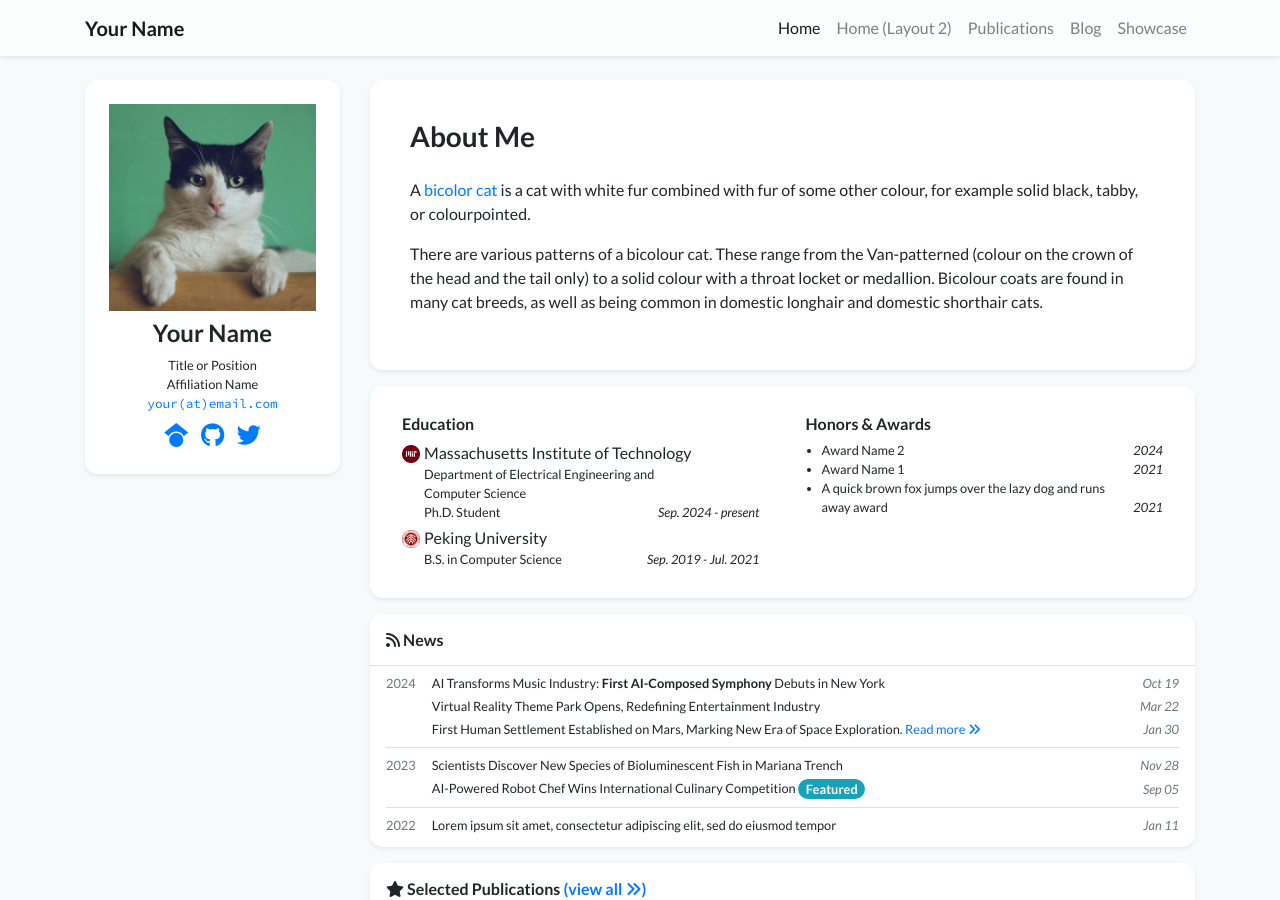
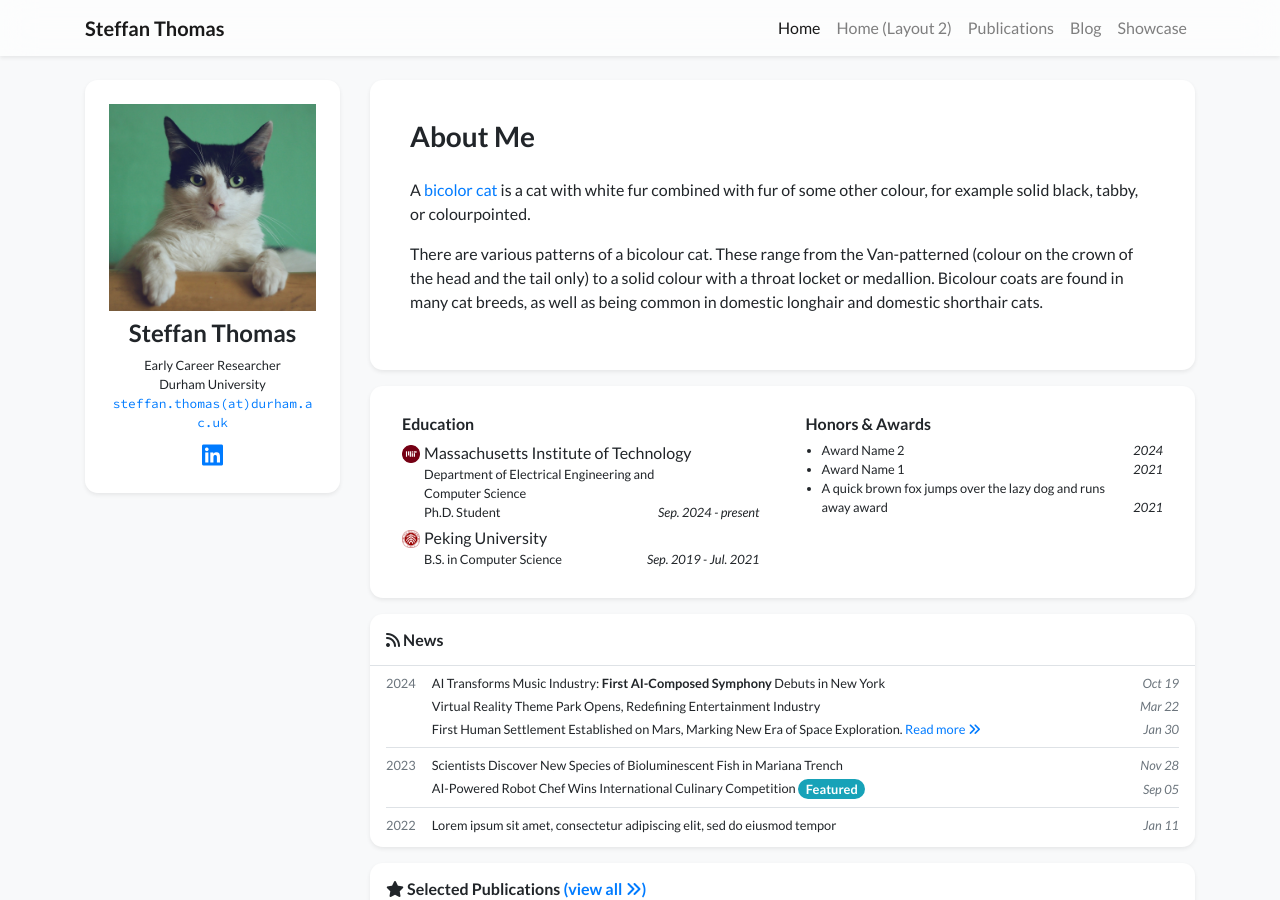
Before and after one commit to Steffan24/sthomas.github.io, a Jekyll site: the page built from index.html, in a window 1280 px wide and 900 px high. Built offline with Jekyll 4.4.1, drawn with Linux system fonts in a browser that asks for light colours; nearby versions of some CDN libraries; a style sheet for code colours, icons or effects is not loaded.

Commit message:
Update profile.yml

```diff
--- a/_data/profile.yml
+++ b/_data/profile.yml
@@ -1,19 +1,19 @@
-primary_name: "Your Name"
+primary_name: "Steffan Thomas"
 secondary_name: ""
-navbar_name: "Your Name"
+navbar_name: "Steffan Thomas"
 
 positions:
-- name: Title or Position
-- name: Affiliation Name
-  logo: /assets/images/badges/MIT_Social_circle.png  # Logo is optional
+- name: Early Career Researcher
+- name: Durham University
+  logo: #/assets/images/badges/MIT_Social_circle.png  # Logo is optional
 
 
-email: "your@email.com"
+email: "steffan.thomas@durham.ac.uk"
 # cv_link: link-to-your-cv-file
-gscholar: xFmQpf4AAAAJ  # This is an example, replace it with your own Google Scholar ID
-github: your_github_id
-twitter: your_twitter_id  # Do not include the '@' symbol
-# linkedin: your-linked-in-id
+#gscholar: xFmQpf4AAAAJ  # This is an example, replace it with your own Google Scholar ID
+#github: your_github_id
+#twitter: your_twitter_id  # Do not include the '@' symbol
+linkedin: steffan-thomas-a3a2b5315
 # orcid: 0000-0000-0000-0000
 
 short_bio_text_justify: false
```
